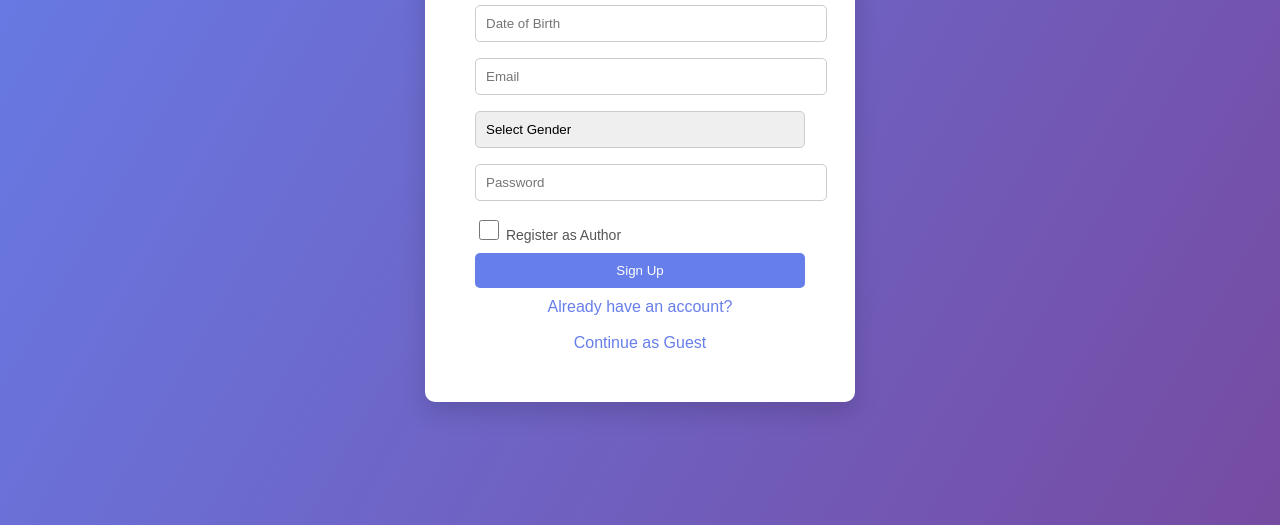
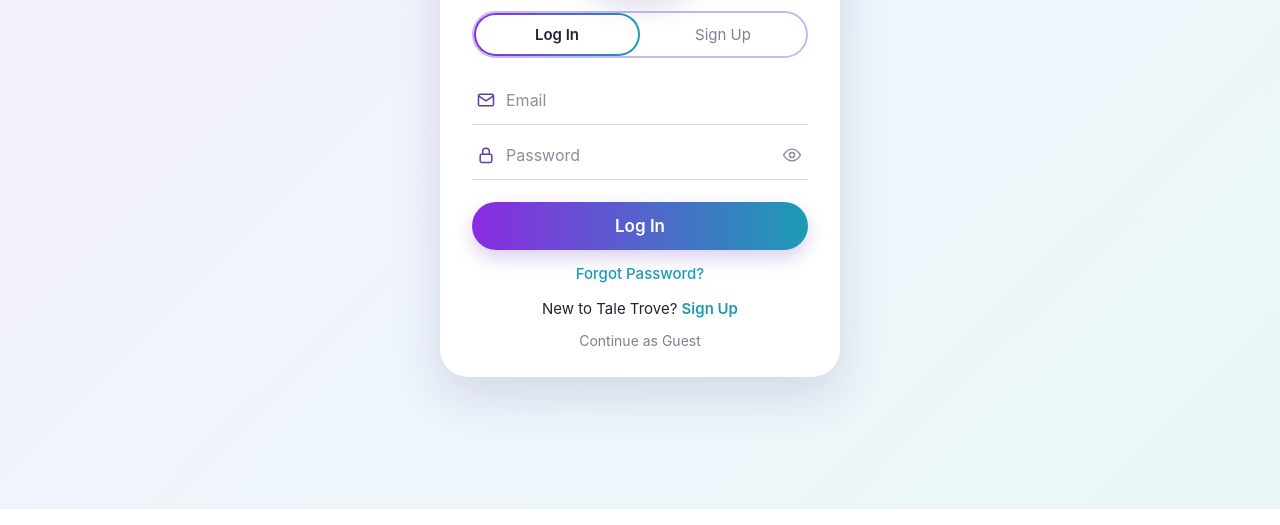
Before and after one commit to Dr-Leo-tech/taletroves, a website: page index.html in a window 1280 px wide. Shown: the part 291-816 px from the top of the page. Drawn offline with nearby package versions, Linux system fonts and the light colour scheme.

Commit message:
Add files via upload

```diff
--- a/index.html
+++ b/index.html
@@ -16,190 +16,193 @@
   <title>Tale Trove</title>
 
   <style>
-    body {
-      font-family: Arial, sans-serif;
-      background: linear-gradient(120deg, #667eea, #764ba2);
-      min-height: 100vh;
-      display: flex;
-      justify-content: center;
-      align-items: center;
-      color: #333;
+    :root{
+      --grad: linear-gradient(90deg,#8a2be2 0%,#1d9bb5 100%);
+      --accent:#7b3fd1;
+      --text:#1f2430;
+      --muted:#7b8190;
+      --line:#d9dce3;
     }
-    .box {
-      background: #fff;
-      padding: 50px;
-      width: 330px;
-      border-radius: 10px;
-      box-shadow: 0 10px 25px rgba(0,0,0,0.15);
-    }
-    h2 { text-align: center; margin-bottom: 15px; }
-    .input input{
-      width: 100%;
-      padding: 10px;
-      margin: 8px 0;
-      border-radius: 5px;
-      border: 1px solid #ccc;
-      outline: none;
-      appearance: none;
-      -webkit-appearance: none;
-      -moz-appearance: none;
-      transition: border 0.3s, box-shadow 0.3s;
-    }
-    label input{
-      width: 20px;
-      height: 20px;
+    *{ box-sizing:border-box; }
+    body{
+      margin:0;
+      font-family:'Inter','Segoe UI',Roboto,Arial,sans-serif;
+      background:linear-gradient(135deg,#f4effc 0%,#eef5fb 55%,#eaf7f6 100%);
+      min-height:100vh;
+      display:flex;
+      justify-content:center;
+      align-items:center;
+      padding:110px 16px 40px;
+      color:var(--text);
     }
 
-    button {
-      width: 100%;
-      padding: 10px;
-      background: #667eea;
-      color: white;
-      border: none;
-      border-radius: 5px;
-      cursor: pointer;
-      margin-top: 10px;
+    /* ---------- CARD ---------- */
+    .card{
+      position:relative;
+      width:100%;
+      max-width:400px;
+      background:#fff;
+      border-radius:28px;
+      padding:100px 32px 28px;
+      box-shadow:0 18px 45px rgba(80,60,140,.16);
     }
-    button:hover { background: #556cd6; }
-    .link {
-      text-align: center;
-      margin-top: 10px;
-      color: #667eea;
-      cursor: pointer;
+    .logo-circle{
+      position:absolute;
+      top:-78px;
+      left:50%;
+      transform:translateX(-50%);
+      width:164px;
+      height:164px;
+      border-radius:50%;
+      background:#fff;
+      box-shadow:0 10px 28px rgba(80,60,140,.2);
+      display:flex;
+      align-items:center;
+      justify-content:center;
     }
-    .hidden { display: none; }
+    .logo-circle img{ width:112px; height:auto; display:block; }
+
+    /* ---------- TABS ---------- */
+    .tabs{
+      display:flex;
+      border:2px solid #c9b8ea;
+      border-radius:999px;
+      padding:0;
+      margin-bottom:18px;
+    }
+    .tab{
+      flex:1;
+      width:auto;
+      margin:0;
+      padding:10px 0;
+      border:2px solid transparent;
+      border-radius:999px;
+      background:transparent;
+      color:var(--muted);
+      font-size:15px;
+      font-family:inherit;
+      cursor:pointer;
+    }
+    .tab:hover{ background:transparent; }
+    .tab.active{
+      color:var(--text);
+      font-weight:600;
+      background:linear-gradient(#fff,#fff) padding-box, var(--grad) border-box;
+    }
+
+    /* ---------- FIELDS ---------- */
+    .field{
+      display:flex;
+      align-items:center;
+      gap:10px;
+      border-bottom:1.5px solid var(--line);
+      padding:10px 4px;
+      margin-top:6px;
+      transition:border-color .2s;
+    }
+    .field:focus-within{ border-bottom-color:var(--accent); }
+    .field svg{ width:20px; height:20px; flex:none; stroke:#5b3fa8; fill:none; stroke-width:1.8; stroke-linecap:round; stroke-linejoin:round; }
+    .field input, .field select{
+      flex:1;
+      min-width:0;
+      border:none;
+      outline:none;
+      background:transparent;
+      font-size:16px;
+      font-family:inherit;
+      color:var(--text);
+      padding:4px 0;
+      appearance:none;
+      -webkit-appearance:none;
+    }
+    .field select{ cursor:pointer; }
+    .field select:required:invalid{ color:#8a8f9c; }
+    .field input::placeholder{ color:#8a8f9c; }
+    .eye{
+      width:auto;
+      margin:0;
+      padding:2px;
+      background:none;
+      border:none;
+      cursor:pointer;
+      display:flex;
+    }
+    .eye:hover{ background:none; }
+    .eye svg{ stroke:#8a8f9c; }
+
+    .author-row{
+      display:flex;
+      align-items:center;
+      gap:10px;
+      margin-top:16px;
+      font-size:14px;
+      color:#555;
+      cursor:pointer;
+    }
+    .author-row input{ width:18px; height:18px; accent-color:var(--accent); margin:0; }
+
+    /* ---------- BUTTONS & LINKS ---------- */
+    .primary{
+      width:100%;
+      margin-top:22px;
+      padding:14px;
+      border:none;
+      border-radius:999px;
+      background:var(--grad);
+      color:#fff;
+      font-size:17px;
+      font-weight:600;
+      font-family:inherit;
+      cursor:pointer;
+      box-shadow:0 8px 18px rgba(110,70,200,.25);
+    }
+    .primary:hover{ filter:brightness(1.06); }
+    .primary:disabled{ opacity:.7; cursor:not-allowed; }
+    .center{ text-align:center; }
+    .forgot{
+      display:block;
+      margin-top:14px;
+      color:#1d9bb5;
+      font-weight:500;
+      font-size:15px;
+      cursor:pointer;
+    }
+    .switch{ margin-top:16px; font-size:15px; text-align:center; }
+    .switch span{ color:#1d9bb5; font-weight:600; cursor:pointer; }
+    .guest{ display:block; margin-top:14px; text-align:center; color:var(--muted); font-size:14px; text-decoration:none; }
+    .guest:hover{ color:var(--accent); }
+    .hidden{ display:none; }
 
     /* Loading spinner */
-    @keyframes spin {
-      to { transform: rotate(360deg); }
-    }
-    .spinner {
-      display: inline-block;
-      width: 14px;
-      height: 14px;
-      border: 2px solid rgba(255,255,255,0.4);
-      border-top-color: #fff;
-      border-radius: 50%;
-      animation: spin 0.7s linear infinite;
-      vertical-align: middle;
-      margin-right: 6px;
-    }
-    button:disabled {
-      opacity: 0.7;
-      cursor: not-allowed;
-    }
-
-  a{
-      text-decoration: none;
-      text-align: center;
-      color: #667eea;
-    }
-
-    #suGender{
-      width: 100%;
-      padding: 10px;
-      margin: 8px 0;
-      border-radius: 5px;
-      border: 1px solid #ccc;
-      cursor: pointer;
-      outline: none;
-      appearance: none;
-      -webkit-appearance: none;
-      -moz-appearance: none;
-      transition: border 0.3s, box-shadow 0.3s;
-    }
-    #suGender:focus{
-      border-color: #667eea;
-      box-shadow: 0 0 5px rgba(102, 126, 234, 0.5);
-    }
-    #suUsername:focus{
-      border-color: #667eea;
-      box-shadow: 0 0 5px rgba(102, 126, 234, 0.5);
-    }
-    #suEmail:focus{
-      border-color: #667eea;
-      box-shadow: 0 0 5px rgba(102, 126, 234, 0.5);
-    }
-    #suPassword:focus{
-      border-color: #667eea;
-      box-shadow: 0 0 5px rgba(102, 126, 234, 0.5);
-    }
-    #suDob:focus{
-      border-color: #667eea;
-      box-shadow: 0 0 5px rgba(102, 126, 234, 0.5);
-    }
-    #liUsernamer:focus{
-      border-color: #667eea;
-      box-shadow: 0 0 5px rgba(102, 126, 234, 0.5);
-    }
-    #liPassword:focus{
-      border-color: #667eea;
-      box-shadow: 0 0 5px rgba(102, 126, 234, 0.5);
-    }
-
- label{
-  font-size:14px;
-  color:#555;
-  display:block;
-  margin-top:8px;
+    @keyframes spin{ to{ transform:rotate(360deg); } }
+    .spinner{
+      display:inline-block;
+      width:14px;
+      height:14px;
+      border:2px solid rgba(255,255,255,.4);
+      border-top-color:#fff;
+      border-radius:50%;
+      animation:spin .7s linear infinite;
+      vertical-align:middle;
+      margin-right:6px;
     }
 
     /*Tale Trove Loader */
-/* full screen loader */
     #loader{
-  position: fixed;
-  top: 0;
-  left: 0;
-  width: 100%;
-  height: 100%;
-  background: #0f172a;
-  display: flex;
-  align-items: center;
-  justify-content: center;
-  z-index: 9999;
-  flex-direction: column;
+      position:fixed; top:0; left:0; width:100%; height:100%;
+      background:#0f172a;
+      display:flex; align-items:center; justify-content:center;
+      z-index:9999; flex-direction:column;
     }
-/*content*/
-.loader-content{
-  text-align: center;
-  color: white;
+    .loader-content{ text-align:center; color:white; }
+    .logo{ font-size:40px; font-weight:bold; letter-spacing:3px; animation:glow 2s infinite alternate; }
+    @keyframes glow{
+      from{ text-shadow:0 0 10px #3b82f6; }
+      to{ text-shadow:0 0 30px #60a5fa, #3b82f6; }
     }
-/* logo animation */
-.logo{
-  font-size: 40px;
-  font-weight: bold;
-  letter-spacing: 3px;
-  animation: glow 2s infinite alternate;
-}
-/*glowing animation*/
-@keyframes glow{
-  from{
-    text-shadow: 0 0 10px #3b82f6;
-  }
-  to{
-    text-shadow: 0 0 30px #60a5fa, #3b82f6;
-  }
-}
-/*progress bar*/
-.progress-bar{
-  width: 220px;
-  height: 6px;
-  background: #1e293b;
-  margin-top: 20px;
-  border-radius: 10px;
-  overflow: hidden;
-}
-/*progress*/
-.progress{
-  width: 0%;
-  height: 100%;
-  background: #3b82f6;
-  animation: loading 3s linear forwards;
-}
-@keyframes loading{
-  from{width: 0%;}
-  to{width: 100%;}
-}
+    .progress-bar{ width:220px; height:6px; background:#1e293b; margin:20px auto 0; border-radius:10px; overflow:hidden; }
+    .progress{ width:0%; height:100%; background:#3b82f6; animation:loading 3s linear forwards; }
+    @keyframes loading{ from{width:0%;} to{width:100%;} }
   </style>
 </head>
 <body>
@@ -213,11 +216,41 @@
       </div>
     </div>
 
+<div class="card">
+  <div class="logo-circle"><img src="logo.png" alt="Tale Trove logo"></div>
+
+  <div class="tabs">
+    <button type="button" class="tab active" id="tabLogin" onclick="showLogin()">Log In</button>
+    <button type="button" class="tab" id="tabSignup" onclick="showSignup()">Sign Up</button>
+  </div>
+
+  <!-- LOGIN -->
+  <div id="loginBox">
+    <div class="field">
+      <svg viewBox="0 0 24 24"><rect x="3" y="5" width="18" height="14" rx="2"/><path d="M3 7l9 6 9-6"/></svg>
+      <input type="email" id="liEmail" placeholder="Email" autocomplete="email" required/>
+    </div>
+    <div class="field">
+      <svg viewBox="0 0 24 24"><rect x="5" y="11" width="14" height="10" rx="2"/><path d="M8 11V8a4 4 0 018 0v3"/></svg>
+      <input type="password" id="liPassword" placeholder="Password" autocomplete="current-password" required/>
+      <button type="button" class="eye" onclick="togglePassword('liPassword', this)" aria-label="Show password">
+        <svg viewBox="0 0 24 24"><path d="M2 12s3.5-7 10-7 10 7 10 7-3.5 7-10 7S2 12 2 12z"/><circle cx="12" cy="12" r="3"/></svg>
+      </button>
+    </div>
+    <button class="primary" onclick="login()" id="loginBtn">Log In</button>
+    <div class="center"><span class="forgot" onclick="forgotPassword()">Forgot Password?</span></div>
+    <div class="switch">New to Tale Trove? <span onclick="showSignup()">Sign Up</span></div>
+    <a class="guest" href="guest.html">Continue as Guest</a>
+  </div>
+
   <!-- SIGNUP -->
-<div class="box" id="signupBox">
-  <h2>Create Account</h2>
-  <div class="input">
-  <input type="text" id="suUsername" placeholder="Username" required/>
+  <div id="signupBox" class="hidden">
+    <div class="field">
+      <svg viewBox="0 0 24 24"><circle cx="12" cy="8" r="4"/><path d="M4 21c0-4 3.6-7 8-7s8 3 8 7"/></svg>
+      <input type="text" id="suUsername" placeholder="Username" autocomplete="username" required/>
+    </div>
+    <div class="field">
+      <svg viewBox="0 0 24 24"><rect x="3" y="5" width="18" height="16" rx="2"/><path d="M3 10h18M8 3v4M16 3v4"/></svg>
       <input
         type="text"
         placeholder="Date of Birth"
@@ -225,45 +258,35 @@
         onfocus="openDate(this)"
         onblur="(this.value === '' ? this.type='text' : this.type='date')"
         required>
-
-  <input type="email" id="suEmail" placeholder="Email" required/>
-  <select id="suGender">
+    </div>
+    <div class="field">
+      <svg viewBox="0 0 24 24"><rect x="3" y="5" width="18" height="14" rx="2"/><path d="M3 7l9 6 9-6"/></svg>
+      <input type="email" id="suEmail" placeholder="Email" autocomplete="email" required/>
+    </div>
+    <div class="field">
+      <svg viewBox="0 0 24 24"><circle cx="9" cy="8" r="3.5"/><circle cx="17" cy="9" r="2.5"/><path d="M2 20c0-3.5 3-6 7-6s7 2.5 7 6M16 14c3 0 6 2 6 5"/></svg>
+      <select id="suGender" required>
         <option value="">Select Gender</option>
         <option value="Male">Male</option>
         <option value="Female">Female</option>
       </select>
-  <input type="password" id="suPassword" placeholder="Password" />
     </div>
-  <label>
+    <div class="field">
+      <svg viewBox="0 0 24 24"><rect x="5" y="11" width="14" height="10" rx="2"/><path d="M8 11V8a4 4 0 018 0v3"/></svg>
+      <input type="password" id="suPassword" placeholder="Password" autocomplete="new-password"/>
+      <button type="button" class="eye" onclick="togglePassword('suPassword', this)" aria-label="Show password">
+        <svg viewBox="0 0 24 24"><path d="M2 12s3.5-7 10-7 10 7 10 7-3.5 7-10 7S2 12 2 12z"/><circle cx="12" cy="12" r="3"/></svg>
+      </button>
+    </div>
+    <label class="author-row">
       <input type="checkbox" id="isAuthor">
       Register as Author
     </label>
-  <button onclick="signup()" id="signupBtn">Sign Up</button>
-  <div class="link" onclick="showLogin()">Already have an account?</div>
-  <br>
-  <a href="guest.html"><div class="guest">Continue as Guest</div></a>
+    <button class="primary" onclick="signup()" id="signupBtn">Sign Up</button>
+    <div class="switch">Already have an account? <span onclick="showLogin()">Log In</span></div>
+    <a class="guest" href="guest.html">Continue as Guest</a>
   </div>
-
-<!-- LOGIN -->
-<div class="box hidden" id="loginBox">
-  <h2>Login</h2>
-  <div class="input">
-  <input type="email" id="liEmail" placeholder="Email"  required/>
-  <input type="password" id="liPassword" placeholder="Password" required/>
 </div>
-  <button onclick="login()" id="loginBtn">Login</button>
-  <div class="link" onclick="showSignup()">Create account</div>
-  <br>
-  <a href="guest.html"><div class="guest">Continue as Guest</div></a>
-</div>
-
-<!-- DASHBOARD -->
-<div class="box hidden" id="dashboard">
-  <h2>Welcome 👋</h2>
-  <p id="welcomeUser"></p>
-  <button onclick="logout()">Logout</button>
-</div>
-
 
 <script>
   const supabaseUrl = 'https://oadbiabeqavrvtymcvuv.supabase.co';
@@ -352,7 +375,7 @@ try {
       const { data, error } = await supabaseClient.auth.signInWithPassword({ email, password });
       if (error) {
         alert("Login failed: " + error.message);
-        setLoading('loginBtn', false, 'Login');
+        setLoading('loginBtn', false, 'Log In');
       } else {
         window.location.href = "home.html";
       }
@@ -365,10 +388,38 @@ try {
   function showLogin() {
     document.getElementById('signupBox').classList.add('hidden');
     document.getElementById('loginBox').classList.remove('hidden');
+    document.getElementById('tabLogin').classList.add('active');
+    document.getElementById('tabSignup').classList.remove('active');
   }
   function showSignup() {
     document.getElementById('loginBox').classList.add('hidden');
     document.getElementById('signupBox').classList.remove('hidden');
+    document.getElementById('tabSignup').classList.add('active');
+    document.getElementById('tabLogin').classList.remove('active');
+  }
+
+  function togglePassword(inputId, btn) {
+    const input = document.getElementById(inputId);
+    const show = input.type === 'password';
+    input.type = show ? 'text' : 'password';
+    btn.style.opacity = show ? '1' : '.6';
+  }
+
+  async function forgotPassword() {
+    if (!supabaseClient) {
+      alert("App is still loading. Please wait a moment and try again.");
+      return;
+    }
+    const email = document.getElementById('liEmail').value.trim();
+    if (!email) {
+      alert("Type your email in the Email box first, then tap Forgot Password.");
+      return;
+    }
+    const { error } = await supabaseClient.auth.resetPasswordForEmail(email, {
+      redirectTo: window.location.origin + '/reset-password.html'
+    });
+    if (error) alert(error.message);
+    else alert("If that email has an account, a password reset link has been sent.");
   }
 
   function openDate(el) {
```
Also changed, not shown: reset-password.html (added, +81 -0 lines), logo.png (added). Lines whose indentation alone changed are shown as unchanged.
